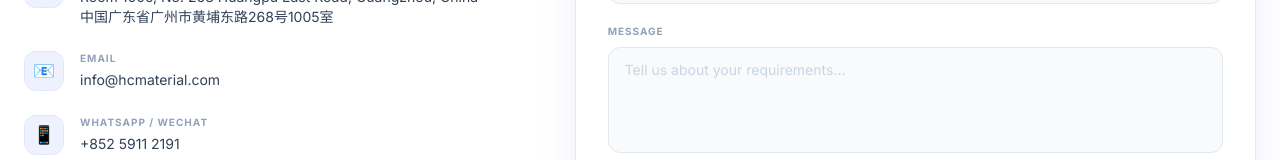
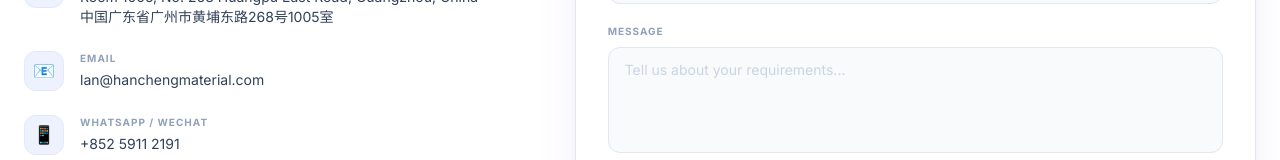
Before and after one commit to lanlee/melamine-web, a Next.js app: page / in a window 1280 px wide. Shown: the part 5859-6019 px from the top of the page. Built offline with nearby package versions, Linux system fonts and the light colour scheme.

Commit message:
Update Contact.tsx

```diff
--- a/components/Contact.tsx
+++ b/components/Contact.tsx
@@ -48,7 +48,7 @@ export default function Contact({ lang }: ContactProps) {
                 {
                   icon: "📧",
                   label_en: "Email", label_zh: "邮箱",
-                  val: "info@hcmaterial.com",
+                  val: "lan@hanchengmaterial.com",
                 },
                 {
                   icon: "📱",
```
